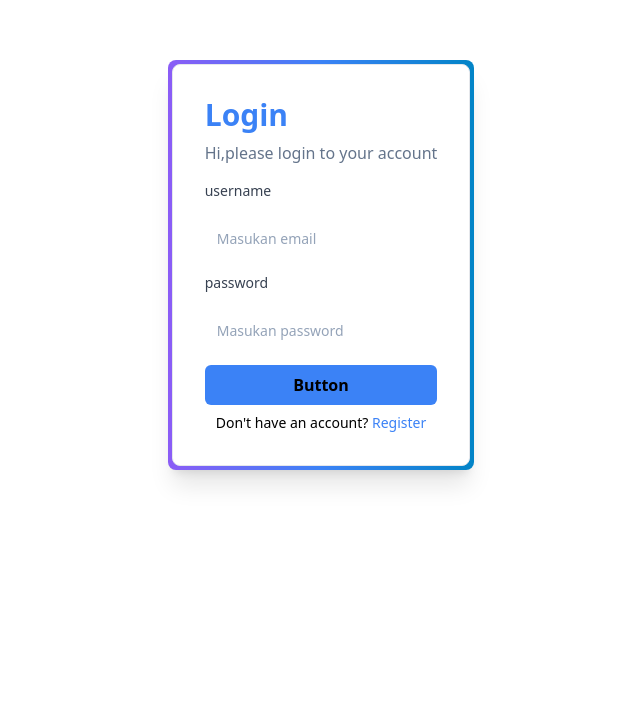
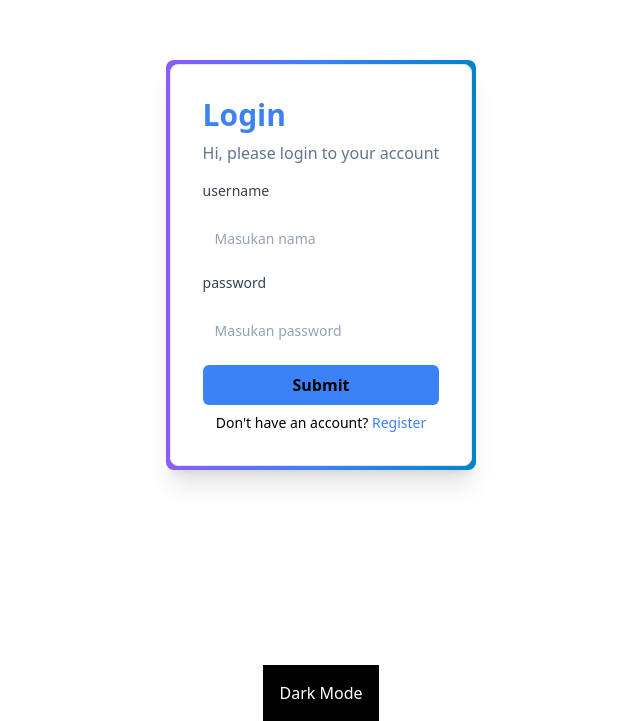
Before and after one commit to Fatmarahma/belajar_nextjs, a Next.js app: page /login in a window 1280 px wide. Shown: the part 135-856 px from the top of the page, without its empty margins (319-959 px from the left). Before the commit the page ends 800 px from the top, so only its background shows below. Built offline with nearby package versions, Linux system fonts and the light colour scheme.

Commit message:
event-handler

```diff
--- a/src/components/atoms/Buttons/index.js
+++ b/src/components/atoms/Buttons/index.js
@@ -1,5 +1,15 @@
-const Button = ({ color = "bg-blue-500", textButton = "Button", size }) => {
-  return <button className={`h-10 px-6 font-semibold rounded-md ${color} ${size}`}>{textButton}</button>;
+const Button = ({
+  color = "bg-blue-500",
+  textButton = "Button",
+  size = "", // Menambahkan ukuran default
+  type = "",
+  onClick = () => {},
+}) => {
+  return (
+    <button onClick={onClick} type={type} className={`h-10 px-6 font-semibold rounded-md ${color} ${size}`}>
+      {textButton}
+    </button>
+  );
 };
 
 export default Button;
--- a/src/components/organism/Login/index.js
+++ b/src/components/organism/Login/index.js
@@ -4,11 +4,32 @@ import Button from "../../atoms/Buttons";
 import Link from "next/link";
 
 const Login = () => {
+  // buat fungsi handle login
+  const handleLogin = (event) => {
+    //event.preventDefault berfungsi untuk mencegah halaman agar tidak refres /reload saat fungsi di trigger
+    event.preventDefault();
+    console.log("Login");
+    // event.target.username.value :  untuk mengambil data dalam inputan form dan ngehasilin ke log
+    console.log(event.target.username.value);
+    console.log(event.target.password.value);
+    // localstorage.setItem: untuk menyimpan data dari inputan form ke dalam penyimpanan lokal milik browser
+    localStorage.setItem("username", event.target.username.value);
+    localStorage.setItem("password", event.target.password.value);
+    // window.location.href = berfungsi untuk mwngarahkan ke halaman lain
+    window.location.href = "/products";
+  };
+
   return (
-    <form className="flex flex-col gap-4">
-      <InputForm label="username" name="email" placeholder="Masukan email" />
-      <InputForm label="password" name="password" placeholder="Masukan password" />
-      <Button size={"w-full"}>Login</Button>
+    <form onSubmit={handleLogin} className="flex flex-col gap-4">
+      <InputForm label="username" name="username" type="text" placeholder="Masukan nama" />
+      <InputForm label="password" name="password" type="password" placeholder="Masukan password" />
+      <Button
+        //  onClick={handleLogin}
+        color="bg-blue-500 hover:bg-blue-700"
+        size={"w-full"}
+        textButton="Submit"
+        type={"submit"}
+      />
     </form>
   );
 };
--- a/src/pages/login/index.js
+++ b/src/pages/login/index.js
@@ -1,14 +1,31 @@
+import { useState } from "react";
+import Button from "@/components/atoms/Buttons";
 import Login from "@/components/organism/Login";
 import AuthLayout from "@/components/templates/AuthLayout/Index";
 import React from "react";
 
 const LoginPage = () => {
+  const [isDarkMode, setIsDarkMode] = useState(false);
+
+  function handleChange() {
+    setIsDarkMode(!isDarkMode);
+  }
+
   return (
     <>
-      <div className="flex justify-center items-center min-h-screen">
-        <AuthLayout title={"Login"} desc={"Hi,please login to your account"} type="login">
+      <div
+        className={`flex justify-center items-center min-h-screen ${
+          isDarkMode ? "bg-gray-900 text-white" : "bg-white text-black"
+        }`}
+      >
+        <AuthLayout title="Login" desc="Hi, please login to your account" type="login">
           <Login />
         </AuthLayout>
+      </div>
+      <div className="flex justify-center items-center">
+        <button className={`p-4 ${isDarkMode ? "bg-gray-700" : "bg-black"} text-white`} onClick={handleChange}>
+          {isDarkMode ? "Light Mode" : "Dark Mode"}
+        </button>
       </div>
     </>
   );
--- a/src/pages/products/index.js
+++ b/src/pages/products/index.js
@@ -1,6 +1,6 @@
+import Button from "@/components/atoms/Buttons";
 import CardProduct from "@/components/molecules/CardProduct";
-import React from "react";
-
+import React, { useState, useEffect } from "react";
 const data = [
   {
     id: 1,
@@ -26,7 +26,27 @@ const data = [
 ];
 
 function ProductsPage() {
+  const [username, setUsername] = useState("");
+  useEffect(() => {
+    const getUsername = localStorage.getItem("username");
+    if (getUsername) {
+      setUsername(getUsername);
+    }
+  }, []);
+
+  const handleLogout = () => {
+    localStorage.removeItem("username");
+    localStorage.removeItem("password");
+    window.location.href = "/login";
+  };
+
   return (
+    <>
+      <div className="flex justify-between items-center bg-blue-500 px-5 py-4">
+        <h1 className="text-xl">Welcome,{username}</h1>
+        <Button color="bg-red-500" textButton="Logout" onClick={handleLogout} />
+      </div>
+
       <div className="flex justify-center items-center min-h-screen gap-4">
         {/*Baris awal cara menggunakan nested component*/}
         <CardProduct>
@@ -50,6 +70,7 @@ function ProductsPage() {
           </CardProduct>
         ))}
       </div>
+    </>
   );
 }
 
```
Lines whose indentation alone changed are shown as unchanged.
